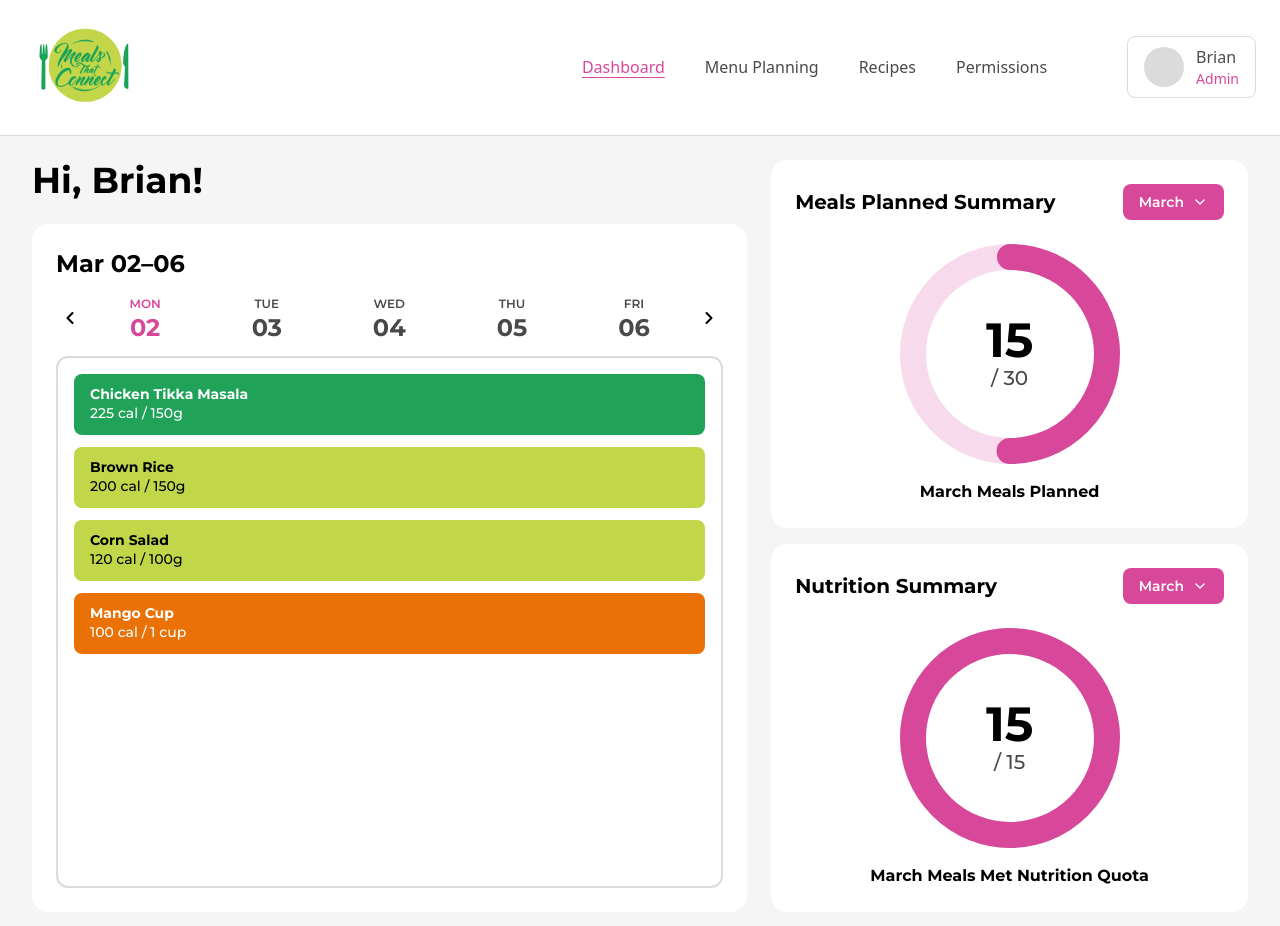
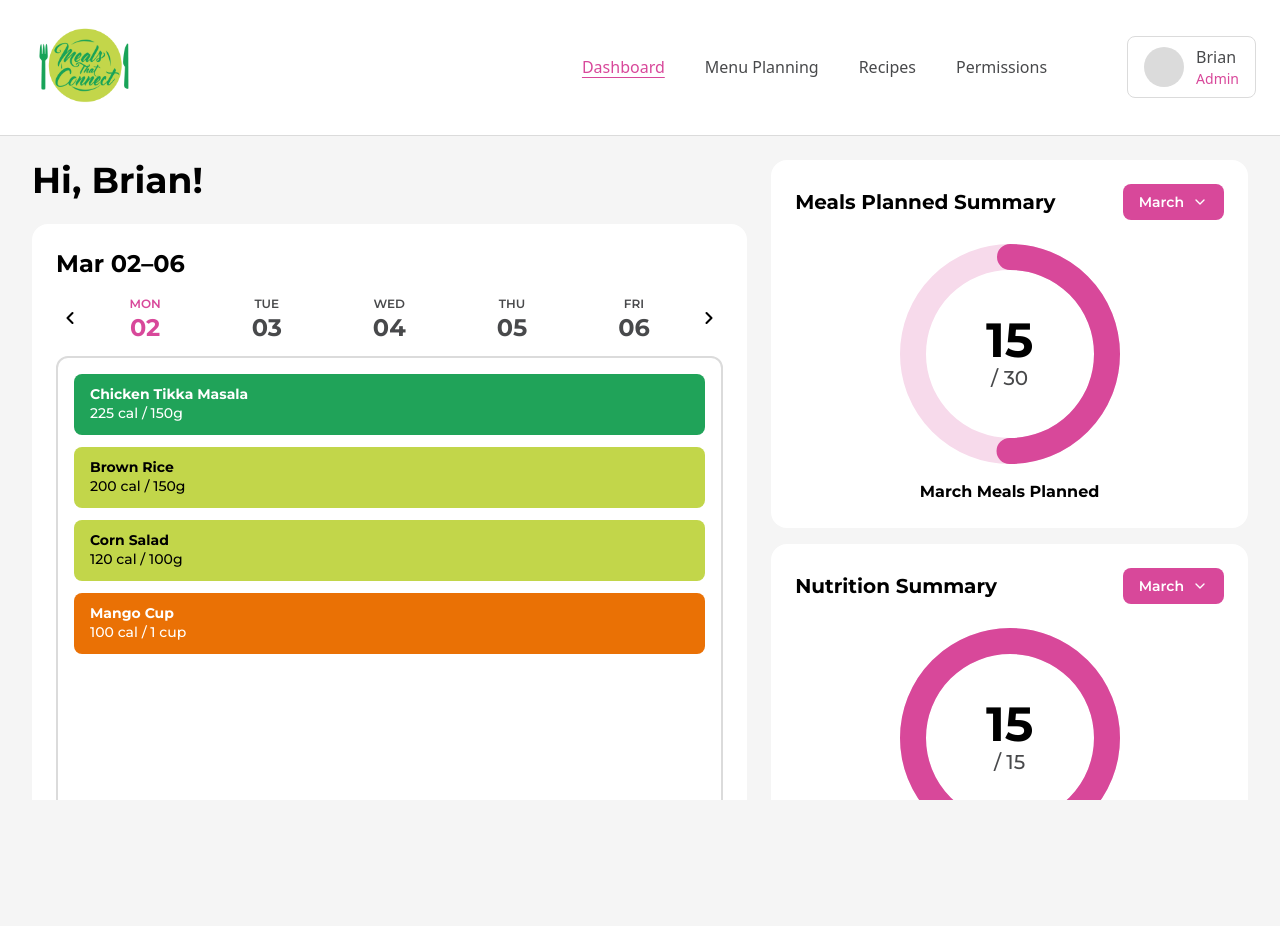
Before and after one commit to hack4impact-calpoly/meals-that-connect-25, a Next.js app: page / in a window 1280 px wide. Shown: the top 926 px of the page. After the commit the page ends 800 px from the top, so only its background shows below. Built offline with nearby package versions, Linux system fonts and the light colour scheme.

Commit message:
fix: fixed to replace min-h-screen with overflow-auto

```diff
--- a/src/app/page.tsx
+++ b/src/app/page.tsx
@@ -5,7 +5,7 @@ export default function Home() {
   const today = new Date();
 
   return (
-    <main className="min-h-screen font-montserrat">
+    <main className="overflow-auto font-montserrat">
       <div className="px-8 py-6">
         <div className="grid grid-cols-[3fr_2fr] gap-6 items-stretch">
           {/* Left – Greeting + Weekly Calendar */}
```
